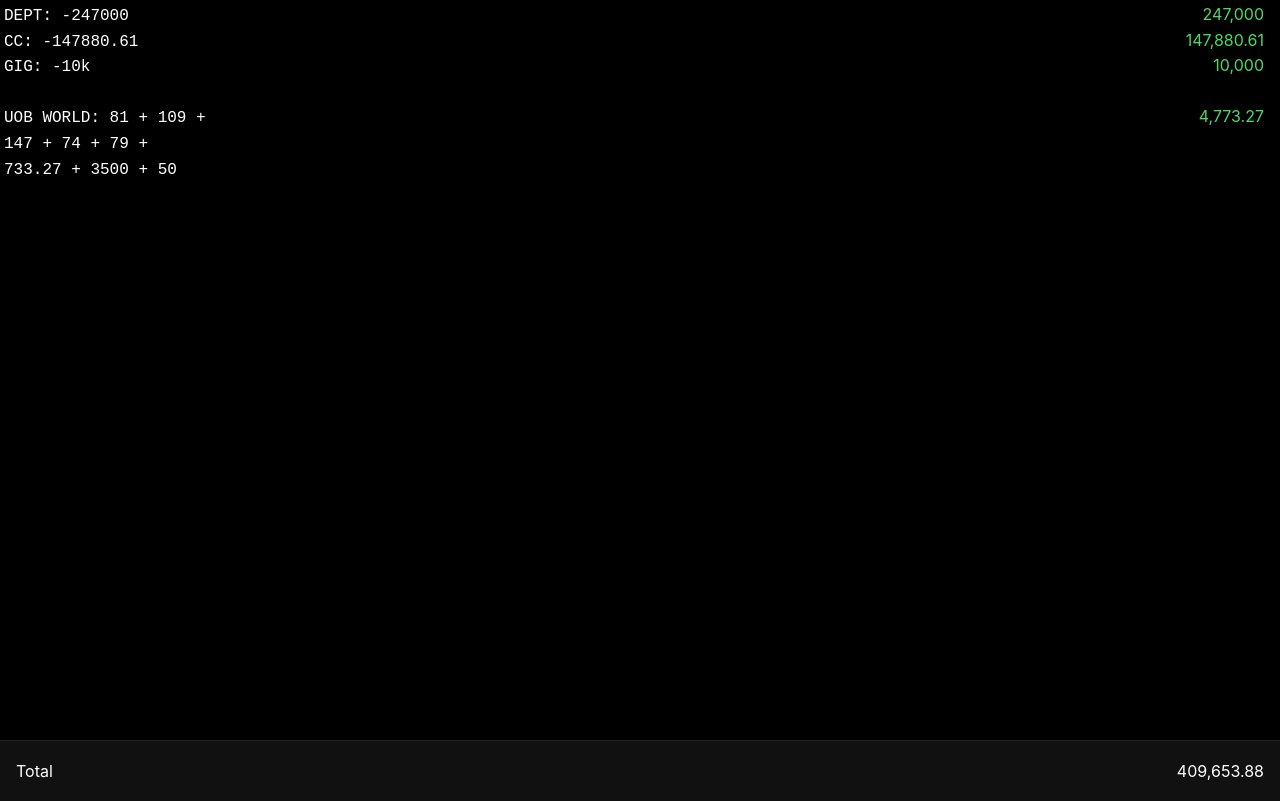
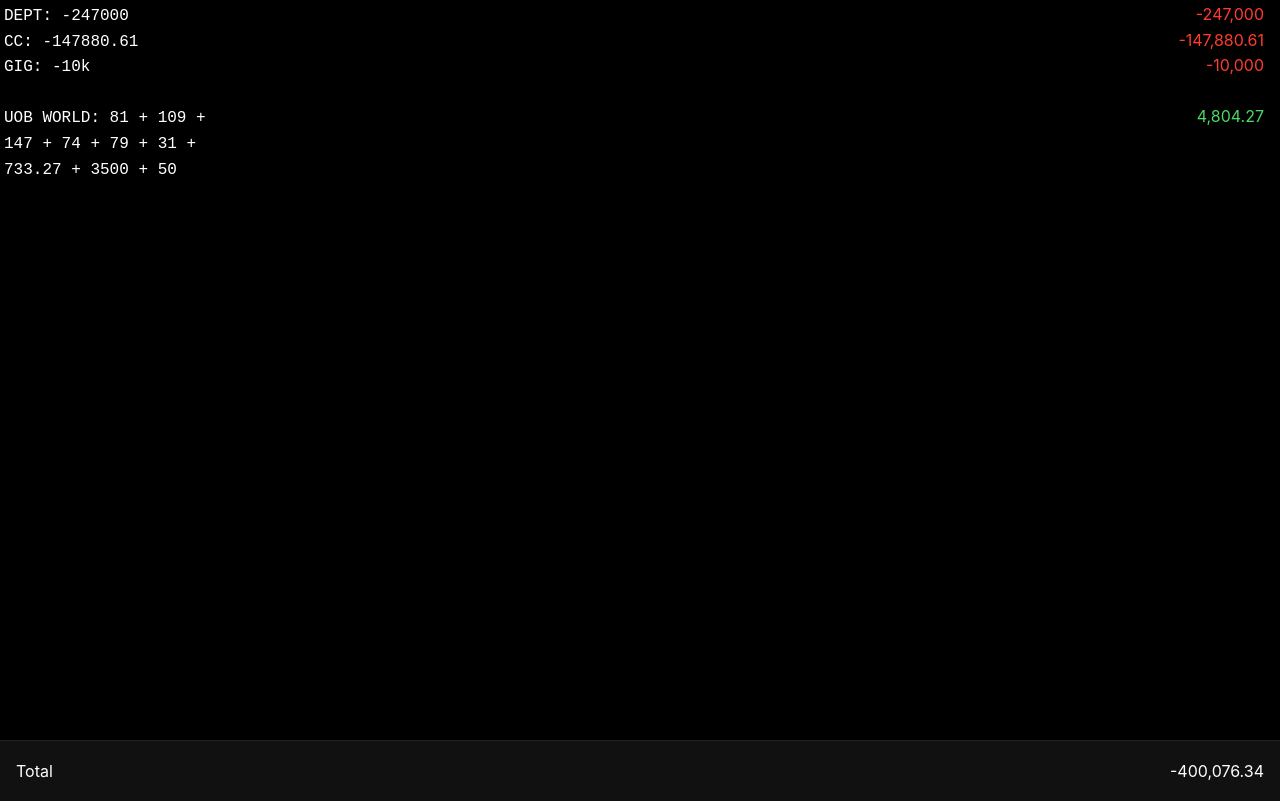
Before and after one commit to titichaim/Calc, a plain HTML site: page index.html in a window 1280 px wide. Drawn offline with nearby package versions, Linux system fonts and the light colour scheme.

Commit message:
Update index.html

```diff
--- a/index.html
+++ b/index.html
@@ -97,7 +97,7 @@
 GIG: -10k
 
 UOB WORLD: 81 + 109 +
-147 + 74 + 79 +
+147 + 74 + 79 + 31 +
 733.27 + 3500 + 50
 `);
 
@@ -134,7 +134,8 @@
     .replace(/\s+/g, " ")
     .trim()
     .replace(/[+\-*/]+$/, "")
-    .replace(/^\s*[+\-*/]+/, "");
+    // แก้ไข: ไม่ตัดเครื่องหมาย + และ - ด้านหน้าสุดทิ้ง เพื่อให้ค่าติดลบยังคงอยู่
+    .replace(/^\s*[*\/]+/, "");
 }
 
 function safeEval(expr) {
@@ -160,41 +161,47 @@
 
 /* ---------- PARSER ---------- */
 
+// แก้ไข: เขียน Parser ใหม่ให้อ่านตาม "การเว้นบรรทัด" และ "เครื่องหมาย :"
 function parseBlocks(lines) {
   const blocks = [];
-  let buffer = "";
+  let currentExpr = "";
   let startLine = null;
 
   for (let i = 0; i < lines.length; i++) {
     let raw = lines[i] || "";
     let line = raw.split("//")[0];
+    let trimmedLine = line.trim();
 
-    if (line.includes(":")) {
-      if (buffer.trim()) {
-        blocks.push(buildBlock(startLine, buffer));
+    // หากเจอบรรทัดว่าง ให้ปิดจบกลุ่มปัจจุบัน
+    if (trimmedLine === "") {
+      if (currentExpr.trim() !== "") {
+        blocks.push(buildBlock(startLine, currentExpr));
       }
-      startLine = i;
-      buffer = line.split(":").slice(1).join(":");
+      currentExpr = "";
+      startLine = null;
       continue;
     }
 
-    if (!buffer && line.trim()) {
+    // หากเจอบรรทัดที่มี : แสดงว่าขึ้นกลุ่มใหม่
+    if (trimmedLine.includes(":")) {
+      if (currentExpr.trim() !== "") {
+        blocks.push(buildBlock(startLine, currentExpr));
+      }
       startLine = i;
+      currentExpr = line.substring(line.indexOf(":") + 1);
     }
-
-    buffer += " " + line;
-
-    if (!/[+\-*/]$/.test(line.trim())) {
-      if (buffer.trim()) {
-        blocks.push(buildBlock(startLine, buffer));
+    // หากไม่ใช่ทั้งสองแบบ ให้นำไปต่อท้ายกลุ่มเดิม
+    else {
+      if (startLine === null) {
+        startLine = i;
       }
-      buffer = "";
-      startLine = null;
+      currentExpr += " " + line;
     }
   }
 
-  if (buffer.trim()) {
-    blocks.push(buildBlock(startLine, buffer));
+  // ปิดจบกลุ่มสุดท้ายที่ค้างอยู่
+  if (currentExpr.trim() !== "") {
+    blocks.push(buildBlock(startLine, currentExpr));
   }
 
   return blocks;
@@ -235,10 +242,12 @@
 
     if (b.ok) {
       const num = b.value;
-      el.textContent = num.toLocaleString();
+
+      // แสดงจุดทศนิยมสูงสุด 2 ตำแหน่งตามมาตรฐานบัญชี
+      el.textContent = num.toLocaleString('en-US', { maximumFractionDigits: 2 });
 
       if (num > 0) el.classList.add("positive");
-      if (num < 0) el.classList.add("negative");
+      if (num < 0) el.classList.add("negative"); // ถ้าค่าน้อยกว่าศูนย์ CSS ตัวนี้จะทำงาน ทำให้กลายเป็นสีแดง
 
       total += num;
     } else {
@@ -249,11 +258,11 @@
     canvas.appendChild(el);
   });
 
-  totalDiv.textContent = total.toLocaleString();
+  totalDiv.textContent = total.toLocaleString('en-US', { maximumFractionDigits: 2 });
 }
 
 /* ---------- INIT ---------- */
-render();
+setTimeout(render, 50); // เพิ่ม Delay เล็กน้อยให้ CodeMirror เตรียมการแสดงผลให้เสร็จก่อน
 </script>
 
 </body>
```
